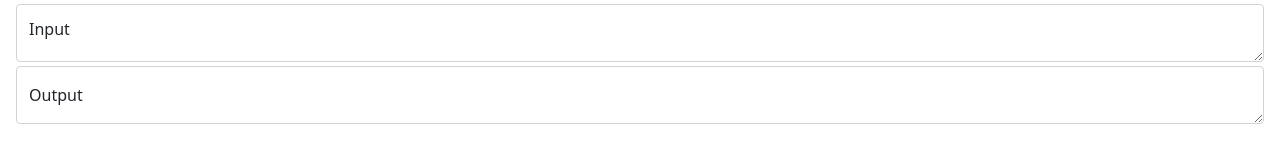
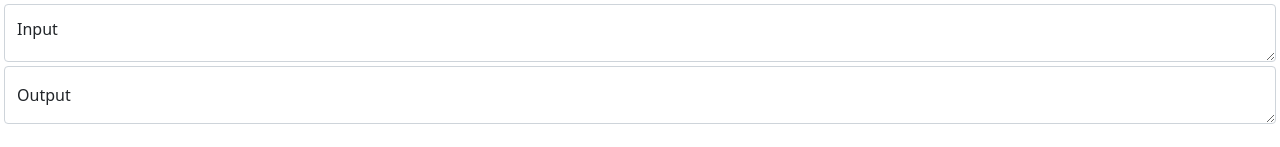
Before and after one commit to saicharan1100/Calculator, a plain HTML site: page index.html in a window 1280 px wide. Shown: the top 147 px of the page. Drawn offline with nearby package versions, Linux system fonts and the light colour scheme.

Commit message:
completed

```diff
--- a/index.html
+++ b/index.html
@@ -16,11 +16,11 @@
 
 </head>
 <body>
-  <div class="form-floating mx-3 py-1">
+  <div class="form-floating mx-1 py-1">
     <textarea class="form-control" placeholder="Leave a comment here" id="floatingTextarea"></textarea>
     <label for="floatingTextarea">Input</label>
   </div>
-  <div class="form-floating mx-3">
+  <div class="form-floating mx-1">
     <textarea class="form-control" placeholder="Leave a comment here" id="opt"></textarea>
     <label for="floatingTextarea">Output</label>
   </div>
```
